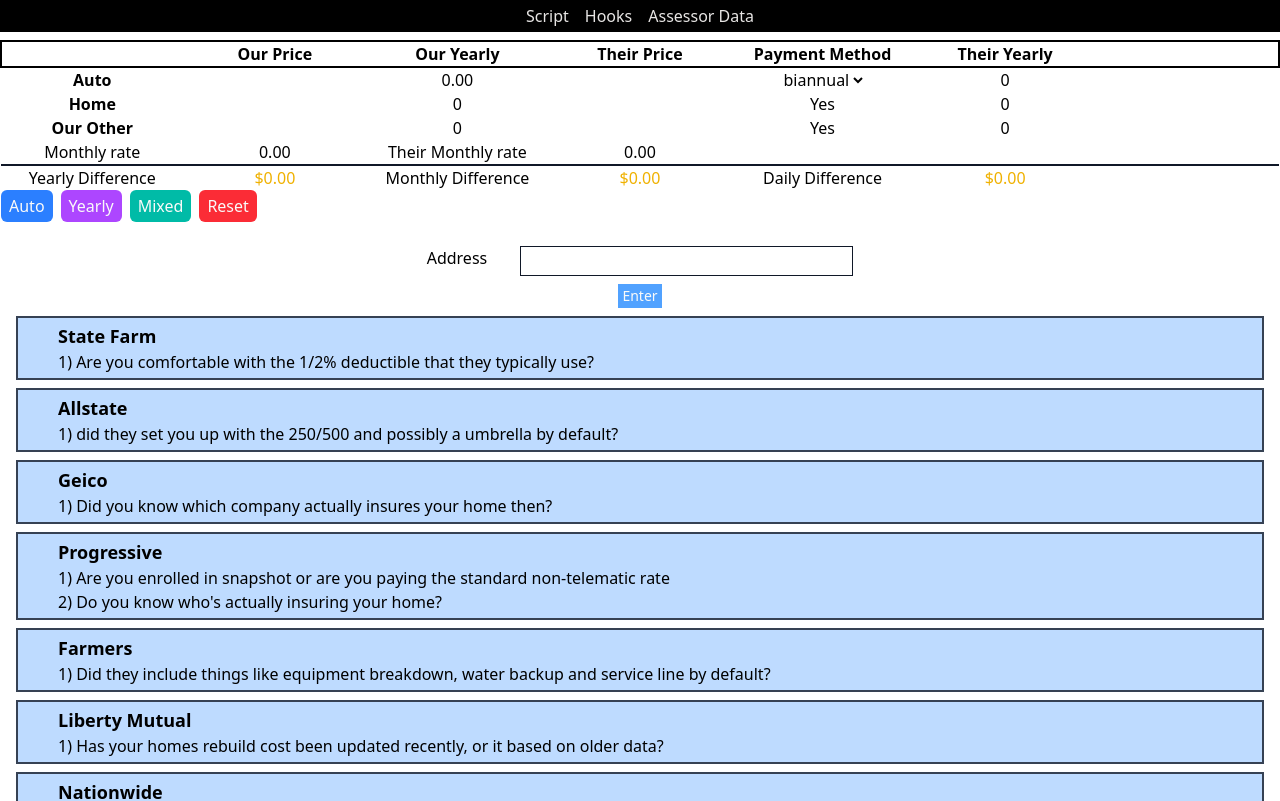
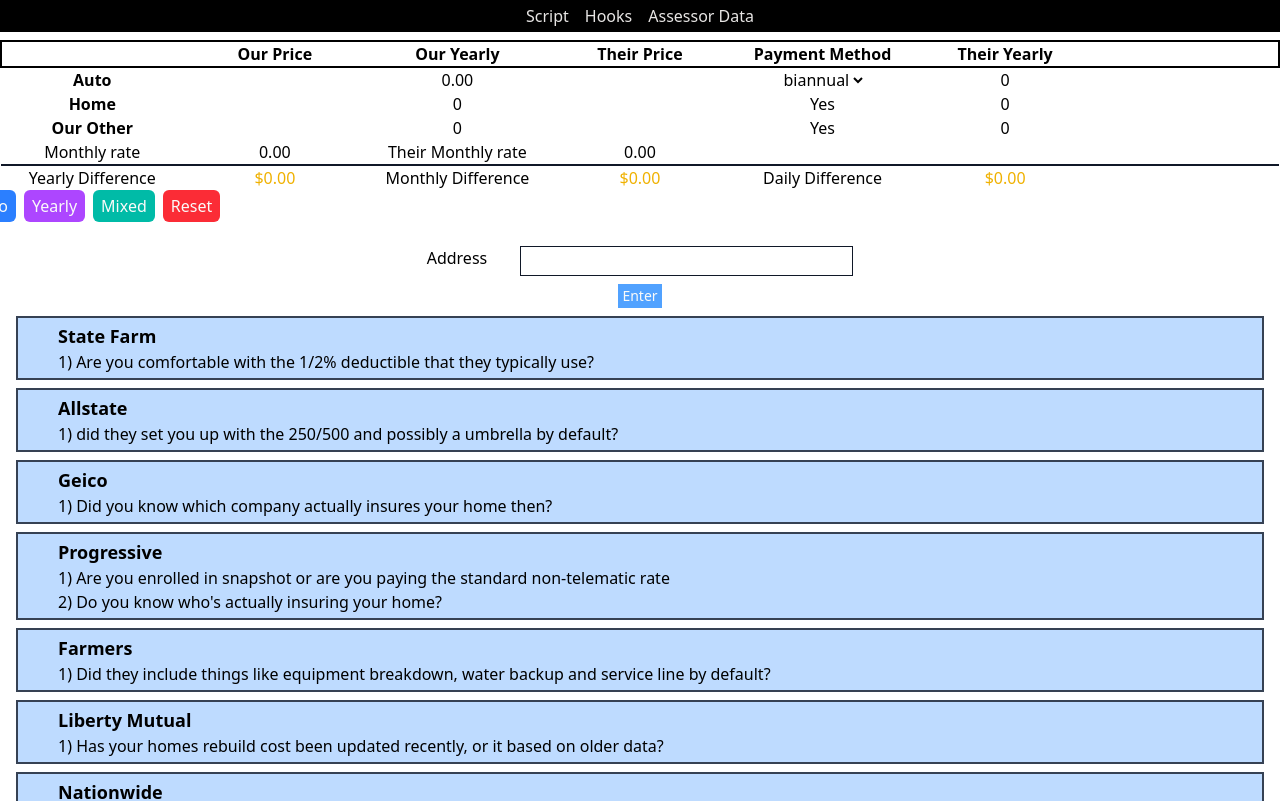
Before and after one commit to Jpatrick6420/propertyandcasualtywebsite, a React (Vite) app: page / in a window 1280 px wide. Shown: the top 801 px of the page. Built offline with nearby package versions, Linux system fonts and the light colour scheme.

Commit message:
changed button row

```diff
--- a/src/components/table.jsx
+++ b/src/components/table.jsx
@@ -201,6 +201,8 @@
           </td>
 
           <td className="w-full text-center">
+            {tableData.theirPriceHome != "" ? "$" : ""}
+
             <input
               type="number"
               value={tableData.theirPriceHome}
@@ -281,7 +283,7 @@
           <td></td>
         </tr>
         <tr>
-          <td>
+          <td className="col-span-6 flex justify-center">
             <div className="flex gap-2">
               <button
                 className="bg-blue-500 hover:bg-blue-400 text-stone-50 px-2 py-1 rounded-md"
```
